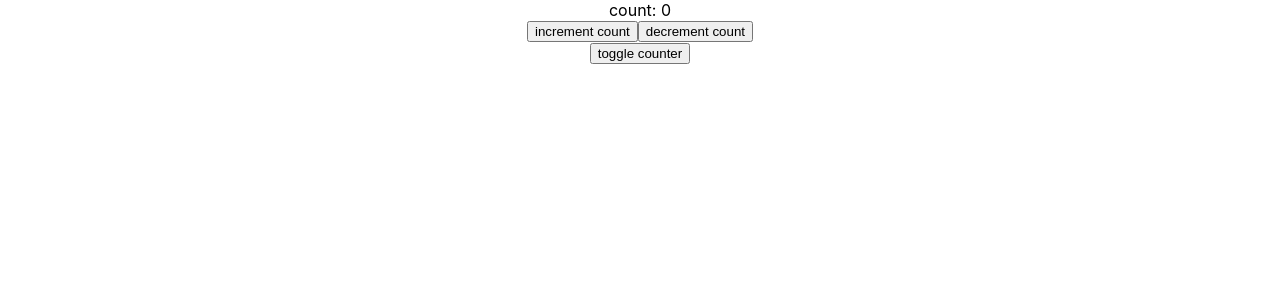
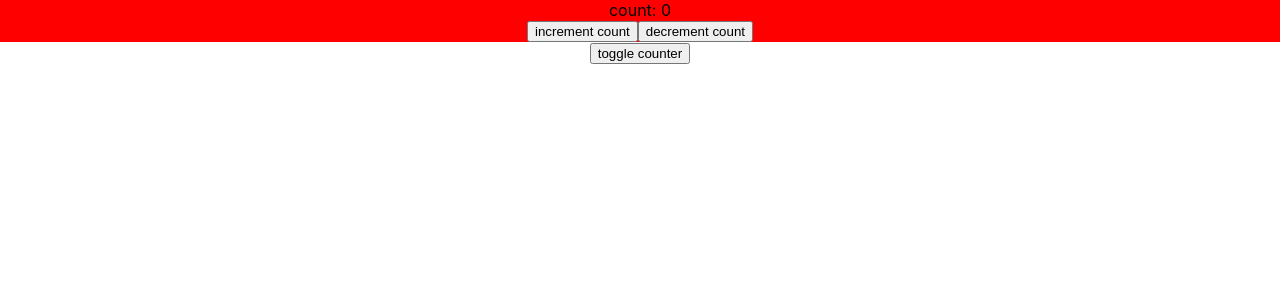
Before and after one commit to josephtownshend/practical-react, a React (Create React App) app: page / in a window 1280 px wide. Shown: the top 300 px of the page. Built offline with nearby package versions, Linux system fonts and the light colour scheme.

Commit message:
feat: styling for visible class

```diff
--- a/src/App.css
+++ b/src/App.css
@@ -24,3 +24,7 @@
 .hidden {
   display: none;
 }
+
+.visible {
+  background-color: red;
+}
```
